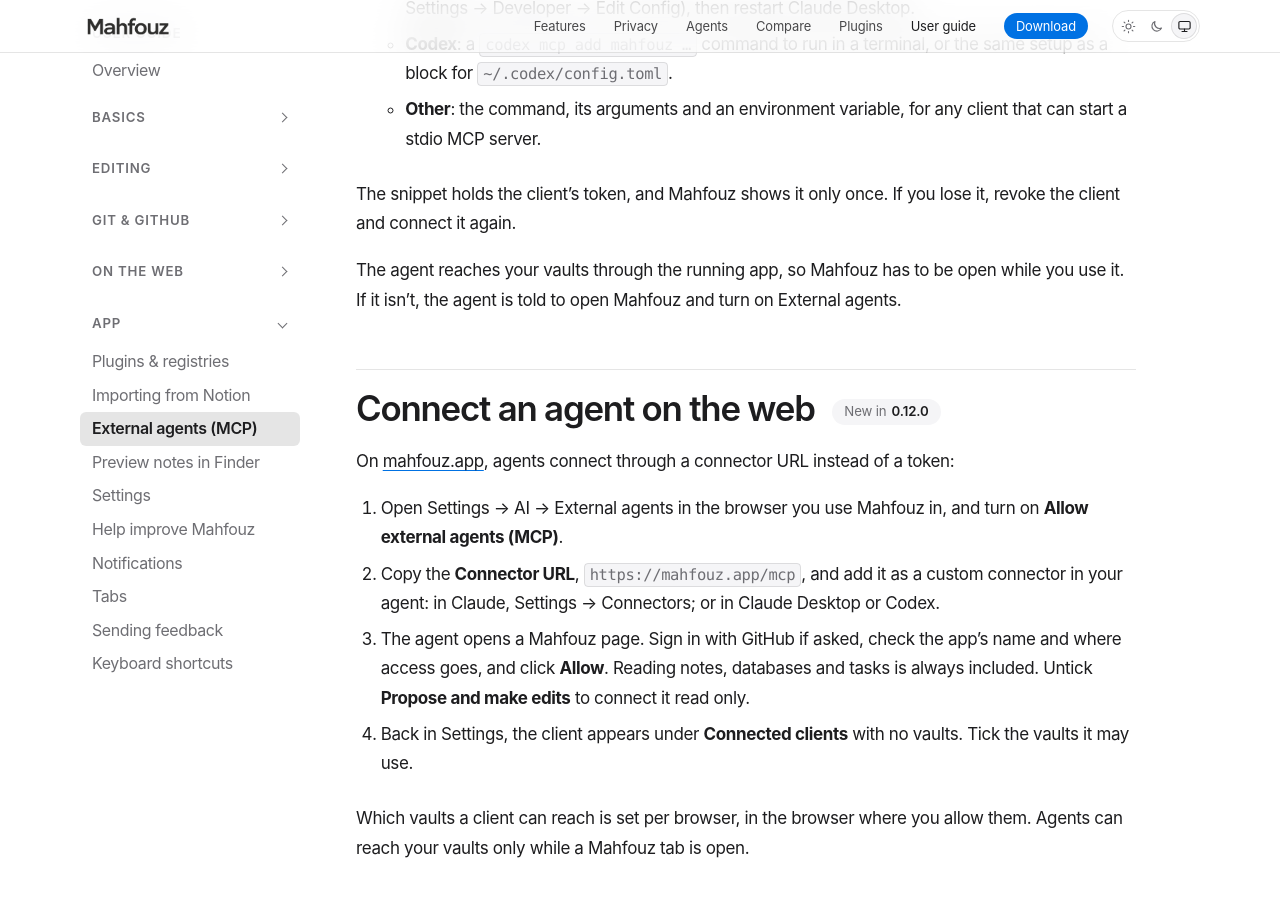
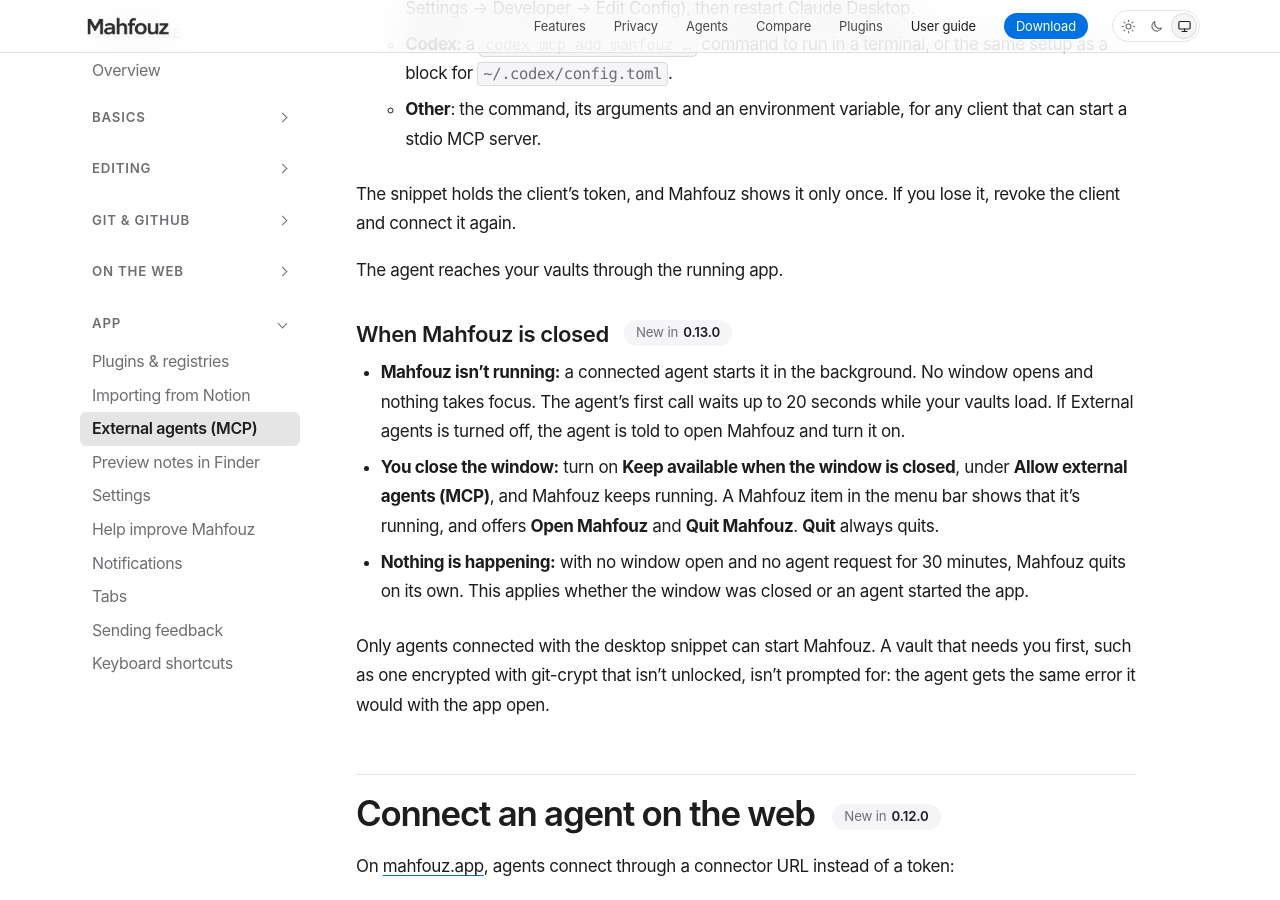
Before and after one commit to mahfouz-app/docs, a Jekyll site: the page built from guide/external-agents.md, in a window 1280 px wide and 900 px high, scrolled down 767 px. Built offline with Jekyll 4.4.1, drawn with Linux system fonts in a browser that asks for light colours; some of the changed text lies outside the part shown.

Commit message:
guide: external agents when Mahfouz is closed (#191)
Agents connected with the desktop snippet start Mahfouz in the
background, Keep available when the window is closed leaves it running
in the menu bar, and it quits after 30 idle minutes (mahfouz-app/app#836).

Co-authored-by: Claude Opus 5.5 <noreply@anthropic.com>

```diff
--- a/guide/external-agents.md
+++ b/guide/external-agents.md
@@ -35,9 +35,26 @@ which of its edits wait for your approval.
 The snippet holds the client's token, and Mahfouz shows it only once. If
 you lose it, revoke the client and connect it again.
 
-The agent reaches your vaults through the running app, so Mahfouz has to
-be open while you use it. If it isn't, the agent is told to open Mahfouz
-and turn on External agents.
+The agent reaches your vaults through the running app.
+
+### When Mahfouz is closed {% include since.html v="0.13.0" %} {#when-mahfouz-is-closed}
+
+- **Mahfouz isn't running:** a connected agent starts it in the
+  background. No window opens and nothing takes focus. The agent's first
+  call waits up to 20 seconds while your vaults load. If External agents
+  is turned off, the agent is told to open Mahfouz and turn it on.
+- **You close the window:** turn on **Keep available when the window is
+  closed**, under **Allow external agents (MCP)**, and Mahfouz keeps
+  running. A Mahfouz item in the menu bar shows that it's running, and
+  offers **Open Mahfouz** and **Quit Mahfouz**. **Quit** always quits.
+- **Nothing is happening:** with no window open and no agent request for
+  30 minutes, Mahfouz quits on its own. This applies whether the window
+  was closed or an agent started the app.
+
+Only agents connected with the desktop snippet can start Mahfouz. A vault
+that needs you first, such as one encrypted with git-crypt that isn't
+unlocked, isn't prompted for: the agent gets the same error it would with
+the app open.
 
 ## Connect an agent on the web {% include since.html v="0.12.0" %} {#connect-an-agent-on-the-web}
 
@@ -157,5 +174,6 @@ reaches an agent before then. For everywhere your notes can go, see
   the edits that are hard to spot afterwards. Keep **Ask before every
   edit** for vaults whose content you didn't write yourself.
 - **The desktop token is a password for your vaults.** Anyone with it can
-  act as that client while Mahfouz is open. Don't share the snippet;
+  act as that client, and can start Mahfouz if it isn't running
+  {% include since.html v="0.13.0" %}. Don't share the snippet;
   revoke the client if it leaks.
```
